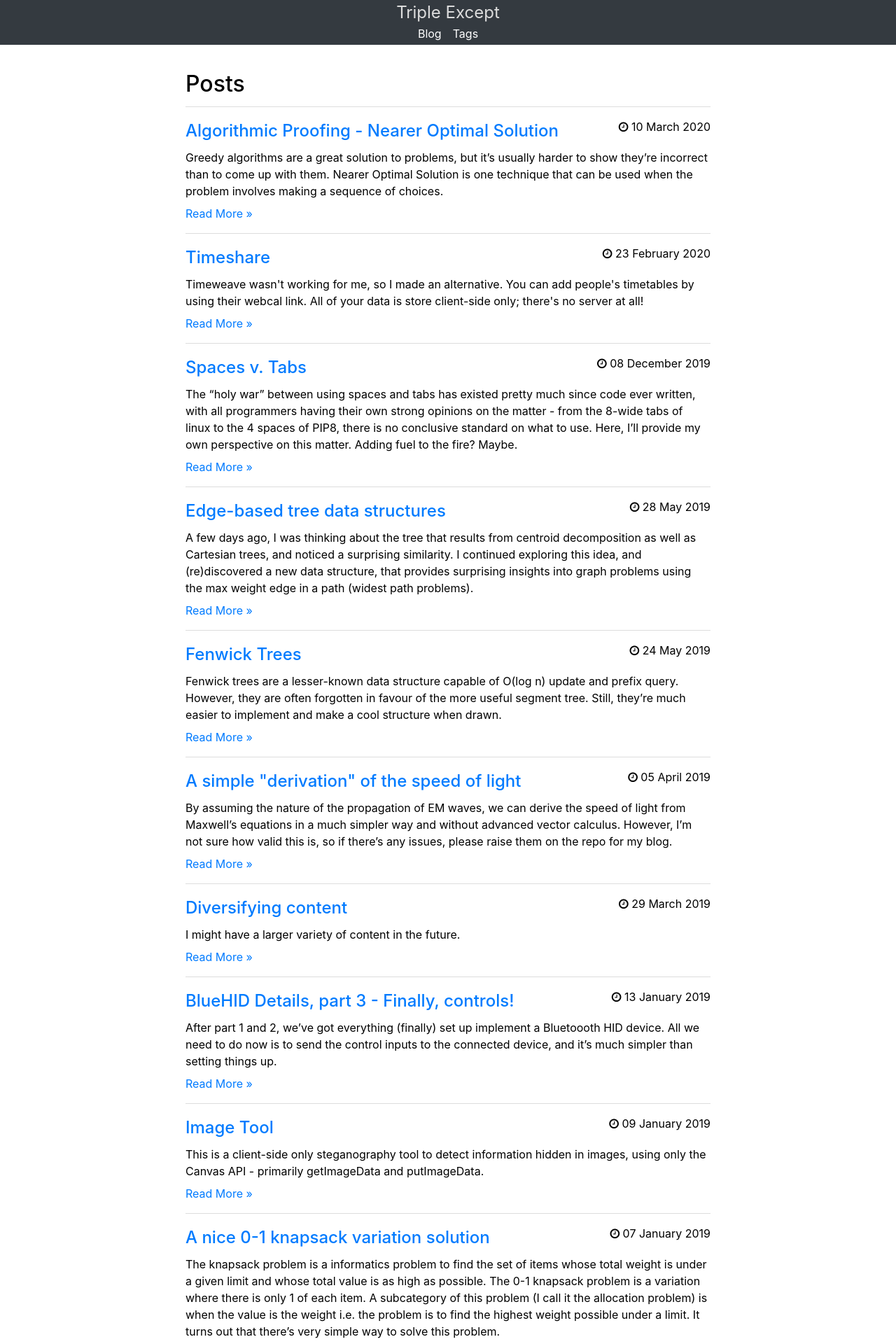
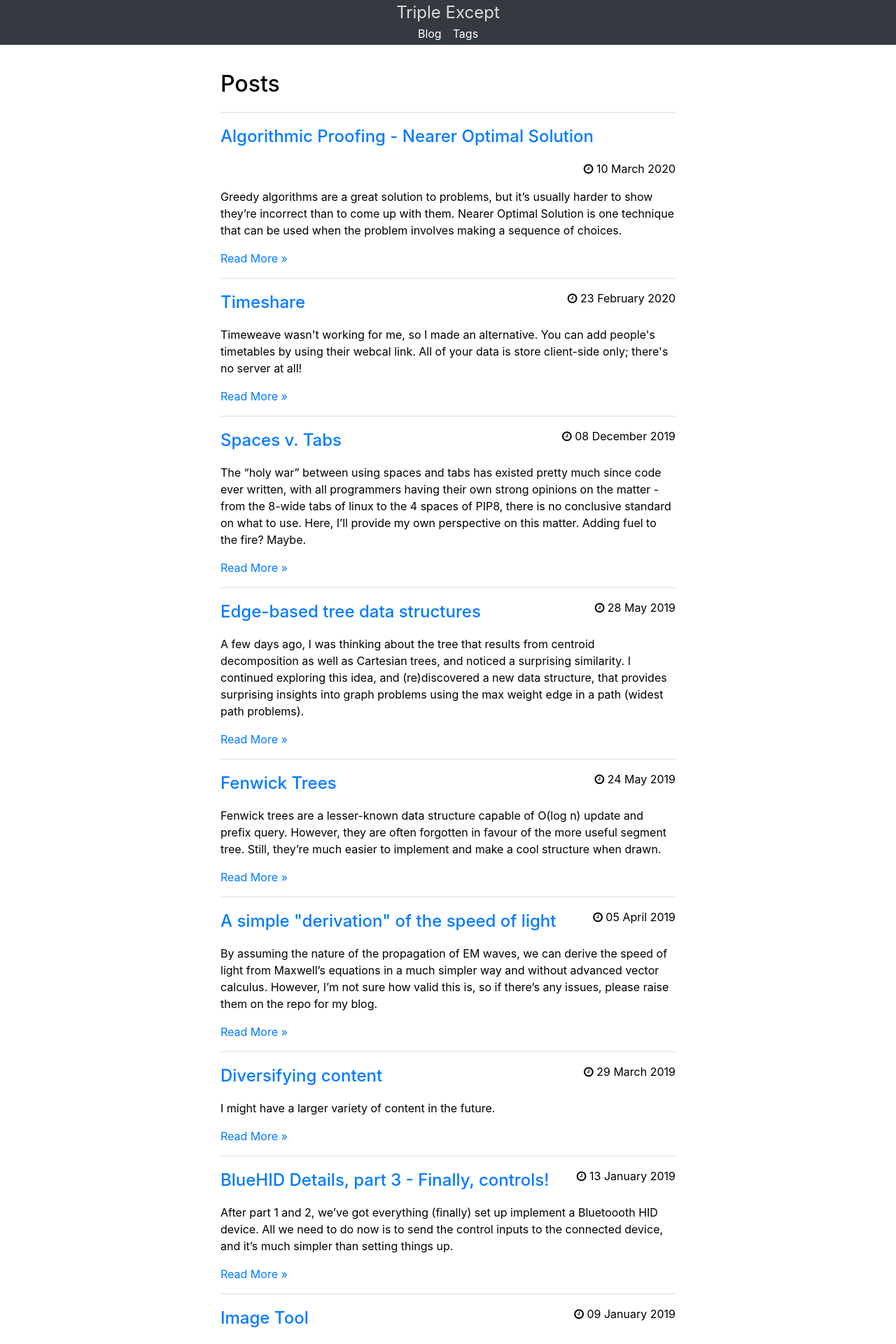
Before and after one commit to ralismark/ralismark.github.io, a Jekyll site: the page built from index.html, in a window 1280 px wide. Shown: the top 1920 px of the page at 70% size. Built offline with Jekyll 4.4.1, drawn with Linux system fonts in a browser that asks for light colours.

Commit message:
Improve some spacing

```diff
--- a/_sass/global.scss
+++ b/_sass/global.scss
@@ -10,12 +10,12 @@
 
 h1, h2, h3, h4, h5, h6 {
 	font-weight: 500;
-	margin: 0 0 8px;
+	margin: 0 0 1rem;
 }
 
 p {
 	margin-top: 0;
-	margin-bottom: 8px;
+	margin-bottom: 1rem;
 }
 
 hr {
--- a/_sass/post.scss
+++ b/_sass/post.scss
@@ -5,6 +5,7 @@
 .post-nav {
 	display: flex;
 	justify-content: space-between;
+	margin: 4px 0;
 }
 
 .post-meta {
@@ -37,3 +38,7 @@
 		margin: 0 auto;
 	}
 }
+
+section.comments {
+	margin-top: 1em;
+}
--- a/assets/main.scss
+++ b/assets/main.scss
@@ -11,7 +11,7 @@
 $hr-fg: #ddd;
 
 html {
-	--content-width: 750px;
+	--content-width: 650px;
 
 	@media(max-width: 800px) {
 		--content-width: 90%;
```
